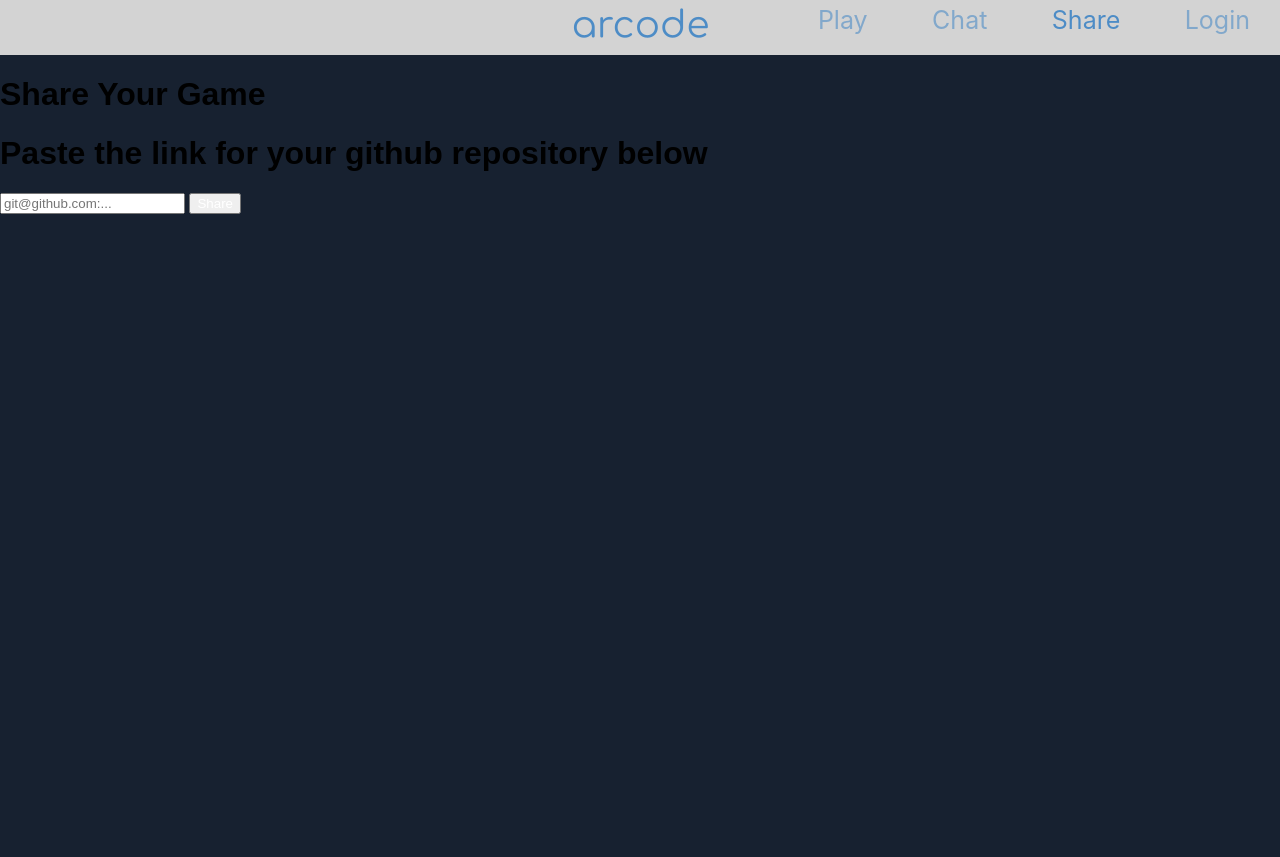
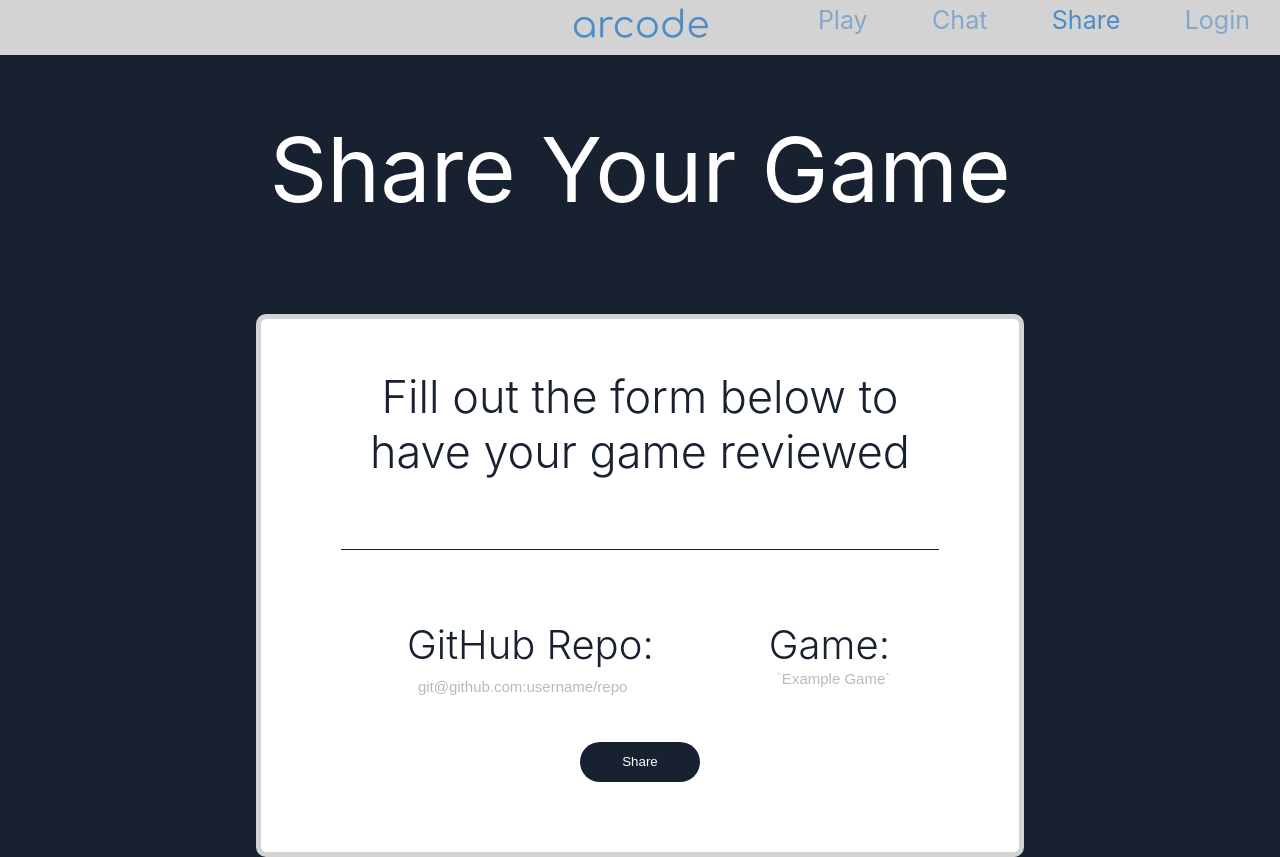
Before and after one commit to jacobdeal1/arcode, a plain HTML site: page share.html in a window 1280 px wide. Before the commit the page ends 800 px from the top, so only its background shows below. Drawn offline with Linux system fonts and the light colour scheme.

Commit message:
made changes to play page and added to share page

```diff
--- a/share.html
+++ b/share.html
@@ -23,12 +23,35 @@
         </div>
         <div>
             <div class="sharehead">
-                <h1>Share Your Game</h1>
+                <h1 class="shareheadtext">Share Your Game</h1>
             </div>
-            <div>
-                <h1>Paste the link for your github repository below</h1>
-                <input type="text" placeholder="git@github.com:..." required />
-                <button type="submit">Share</button>
+            <div class="shareblock">
+                <h1 class="sharemsg">
+                    Fill out the form below to have your game reviewed
+                </h1>
+                <div class="sharefirstrow">
+                    <div class="sharepair">
+                        <span class="shareform">GitHub Repo:</span>
+                        <input
+                            class="sharebox"
+                            type="text"
+                            placeholder="git@github.com:username/repo"
+                            required
+                        />
+                    </div>
+                    <div class="sharepair">
+                        <span class="shareform">Game:</span>
+                        <input
+                            class="namebox"
+                            type="text"
+                            placeholder="`Example Game`"
+                            required
+                        />
+                    </div>
+                </div>
+                <div class="centerbtn">
+                    <button class="sharebtn" type="submit">Share</button>
+                </div>
             </div>
         </div>
     </body>
--- a/style.css
+++ b/style.css
@@ -34,7 +34,6 @@ body {
     margin-top: -25px;
     height: 80px;
     background-color: lightgray;
-
 }
 
 .underline {
@@ -148,11 +147,11 @@ body {
     color: white;
 }
 
-.loginpage{
+.loginpage {
     overflow: hidden;
 }
 
-.sharepage{
+.sharepage {
     background-color: #172130;
 }
 
@@ -209,7 +208,6 @@ button.toggle-button.register {
     outline: none;
     position: relative;
     line-height: 18px;
-
 }
 
 #btn {
@@ -355,24 +353,135 @@ span {
     bottom: 10px;
 }
 
-.gotw{
+.gotw {
     display: flex;
-    justify-content:space-between;
+    justify-content: space-between;
     margin-top: 5%;
     margin-left: 10%;
     margin-right: 10%;
 }
 
-.gotwleft{
-
+.gotwleft {
 }
 
-.gotwright{
+.gotwright {
     margin-left: 12%;
 }
 
-#gotwimg{
+#gotwimg {
     height: 400px;
     width: fit-content;
     border-radius: 10px;
 }
+
+.sharehead {
+    font-size: 45px;
+    text-align: center;
+}
+
+.shareheadtext{
+    font-weight: 400;
+    font-family: -apple-system, BlinkMacSystemFont, "Segoe UI", Roboto, Oxygen,
+        Ubuntu, Cantarell, "Open Sans", "Helvetica Neue", sans-serif;
+    color: white;
+}
+
+.shareblock {
+    margin-top: 7%;
+    text-align: center;
+    background-color: white;
+    padding: 80px;
+    margin-left: 20%;
+    margin-right: 20%;
+    display: block;
+    border-radius: 10px;
+    border-color: lightgray;
+    border-style: solid;
+    border-width: 5px;
+    color: lightgray;
+}
+
+.sharefirstrow{
+    display: flex;
+    justify-content: center;
+}
+
+.sharemsg {
+    font-weight: 300;
+    font-family: -apple-system, BlinkMacSystemFont, "Segoe UI", Roboto, Oxygen,
+        Ubuntu, Cantarell, "Open Sans", "Helvetica Neue", sans-serif;
+    font-size: 45px;
+    margin-top: -5%;
+    color: #172130;
+    padding-bottom: 70px;
+    border-bottom: 1px solid #172130;
+}
+
+.sharebox {
+    width: 240px;
+    border-left: 0;
+    border-top: 0;
+    border-right: 0;
+    border-bottom: 0;
+    margin-top: 2%;
+    outline: none;
+    background: transparent;
+    color: #172130;
+    font-size: 15px;
+    opacity: 0.5;
+}
+
+.namebox{
+    width: 120px;
+    border-left: 0;
+    border-top: 0;
+    border-right: 0;
+    border-bottom: 0;
+    outline: none;
+    background: transparent;
+    color: #172130;
+    font-size: 15px;
+    opacity: 0.5;
+}
+
+.sharebox ::-webkit-input-placeholder {
+    opacity: 0.5;
+}
+
+.sharepair {
+    width: max-content;
+    padding-top: 40px;
+}
+
+.shareform {
+    width: 20%;
+    font-size: 40px;
+    padding-top: 15px;
+    padding-right: 15px;
+    color: #172130;
+    font-weight: 300;
+    font-family: -apple-system, BlinkMacSystemFont, "Segoe UI", Roboto, Oxygen,
+        Ubuntu, Cantarell, "Open Sans", "Helvetica Neue", sans-serif;
+}
+
+.sharebtn {
+    width: 20%;
+    padding: 10px 30px;
+    cursor: pointer;
+    display: block;
+    justify-content: center;
+    background-color: #172130;
+    border: 0;
+    outline: none;
+    border-radius: 30px;
+    position: relative;
+    line-height: 20px;
+    top: 10px;
+}
+
+.centerbtn {
+    margin-top: 6%;
+    display: flex;
+    align-items: center;
+    justify-content: center;
+}
```
